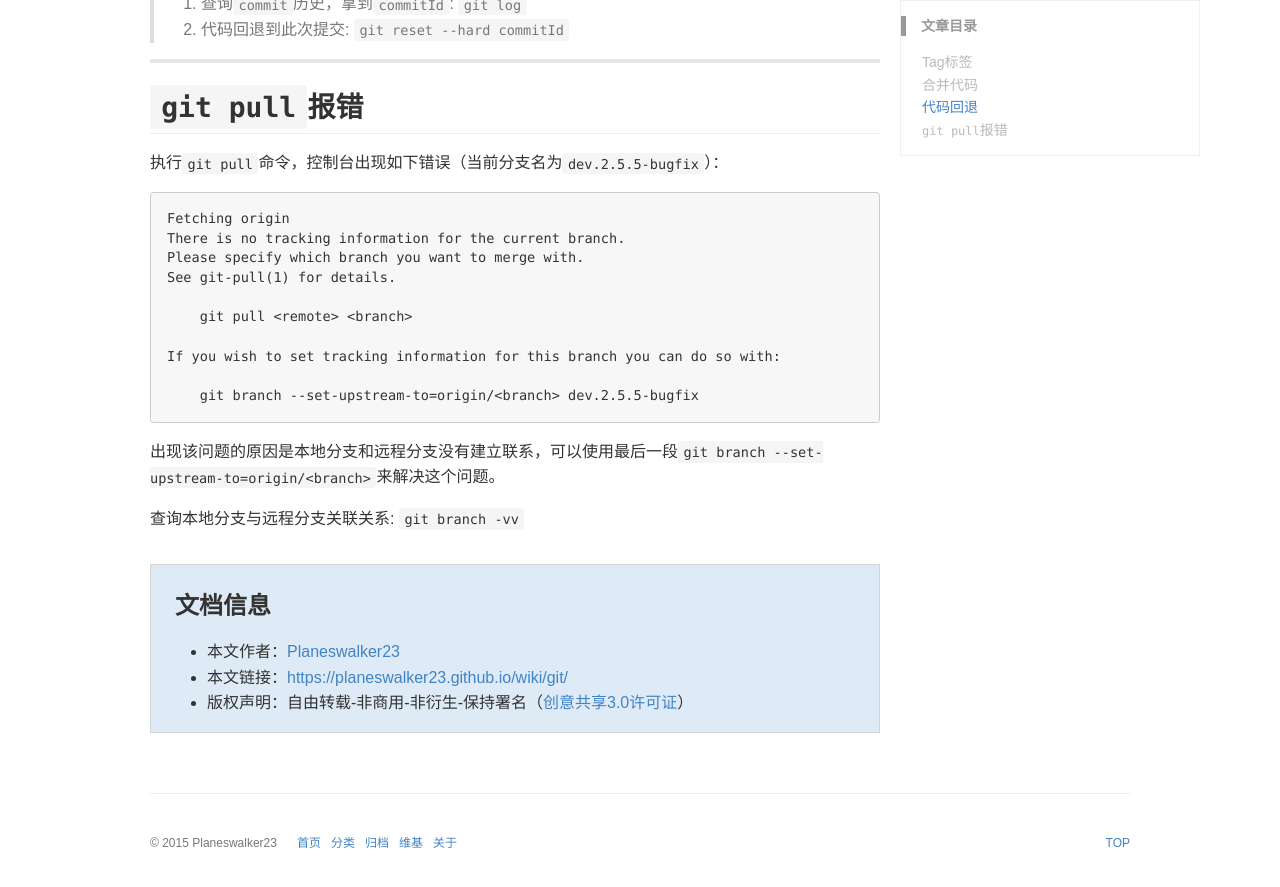
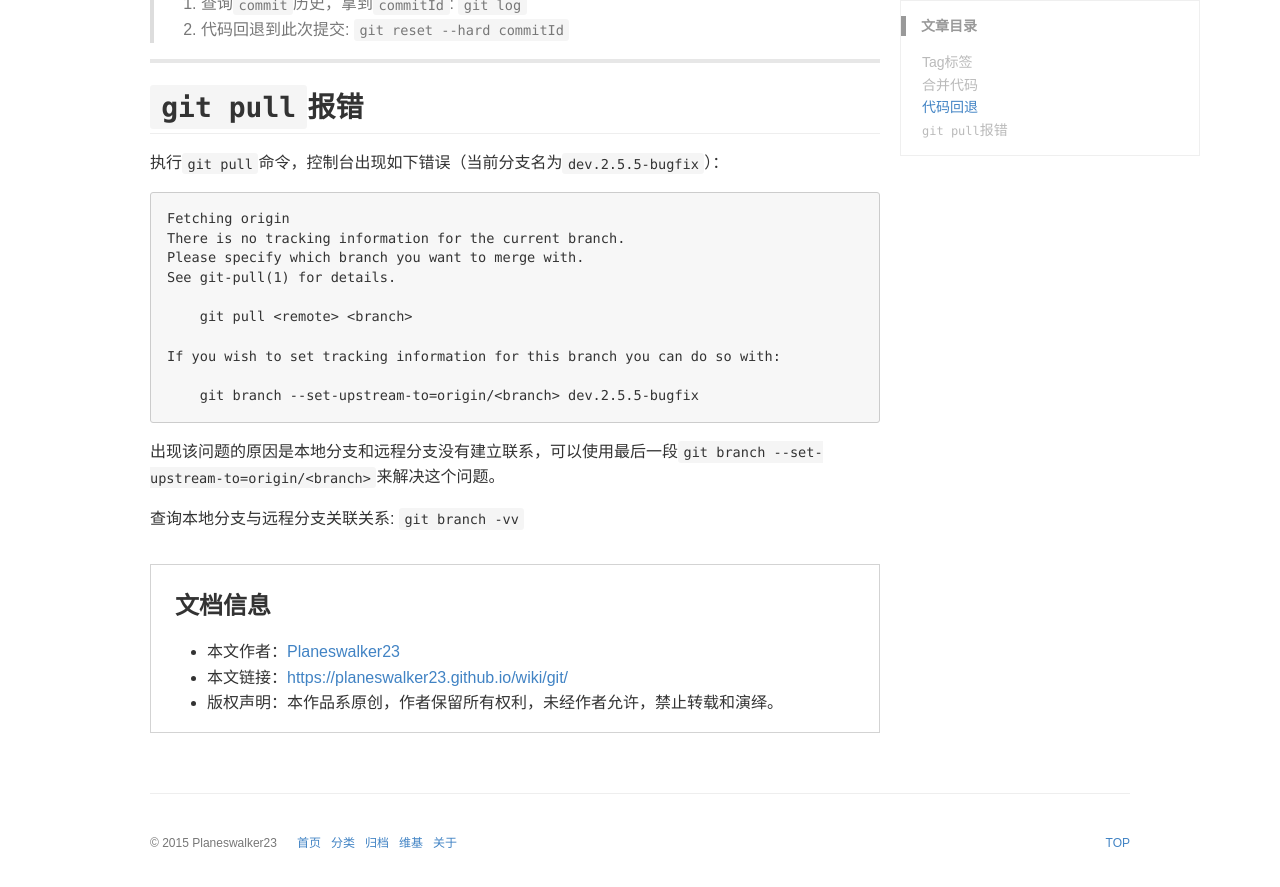
Before and after one commit to Planeswalker23/Planeswalker23.github.io, a Jekyll site: the page built from _wiki/git.md, in a window 1280 px wide and 900 px high, scrolled down 827 px. Shown: the top 887 px of the window. Built offline with Jekyll 4.4.1, drawn with Linux system fonts in a browser that asks for light colours; some web fonts are replaced; comment, search, counter and statistics services are not loaded.

Commit message:
modify copyright

```diff
--- a/_includes/copyright.html
+++ b/_includes/copyright.html
@@ -1,8 +1,8 @@
-<div style="margin-top:2em;padding:0 1.5em;border:1px solid #d3d3d3;background-color:#deebf7">
+<div style="margin-top:2em;padding:0 1.5em;border:1px solid #d3d3d3;background-color:#ffffff">
   <h3>文档信息</h3>
   <ul>
-    <li>本文作者：<a href="{{ site.url }}" target="_blank">{{ site.author }}</a></li>
+    <li>本文作者：<a href="{{ site.baseurl }}" target="_blank">{{ site.author }}</a></li>
     <li>本文链接：<a href="{{ site.url }}{{ page.url }}" target="_blank">{{ site.url }}{{ page.url }}</a></li>
-    <li>版权声明：自由转载-非商用-非衍生-保持署名（<a href="http://creativecommons.org/licenses/by-nc-nd/3.0/deed.zh" target="_blank">创意共享3.0许可证</a>）</li>
+    <li>版权声明：本作品系原创，作者保留所有权利，未经作者允许，禁止转载和演绎。
   </ul>
 </div>
```
